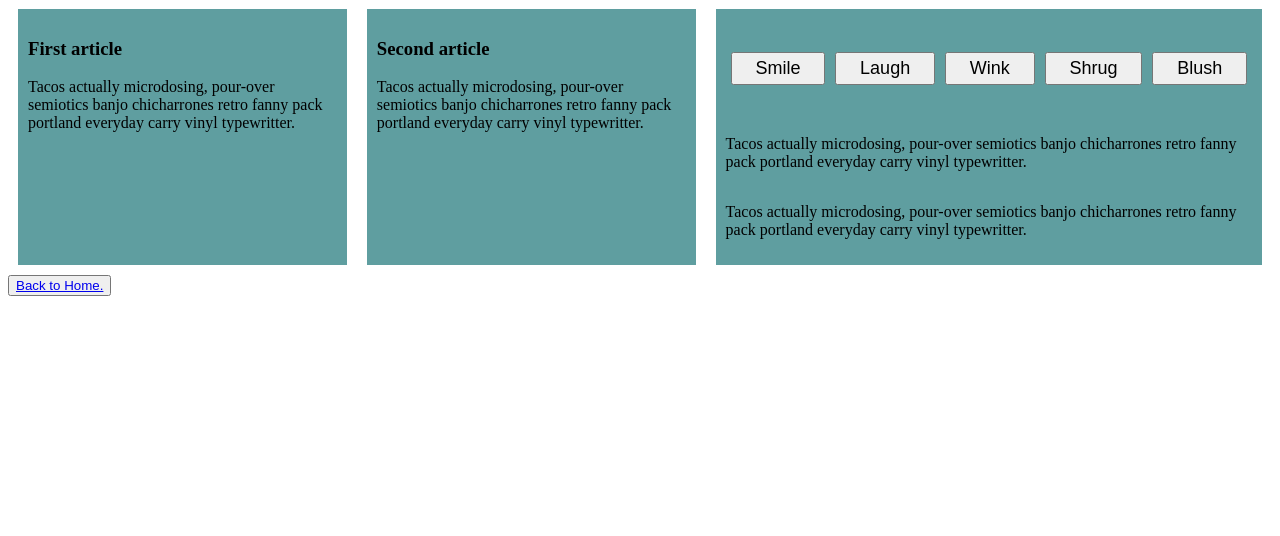
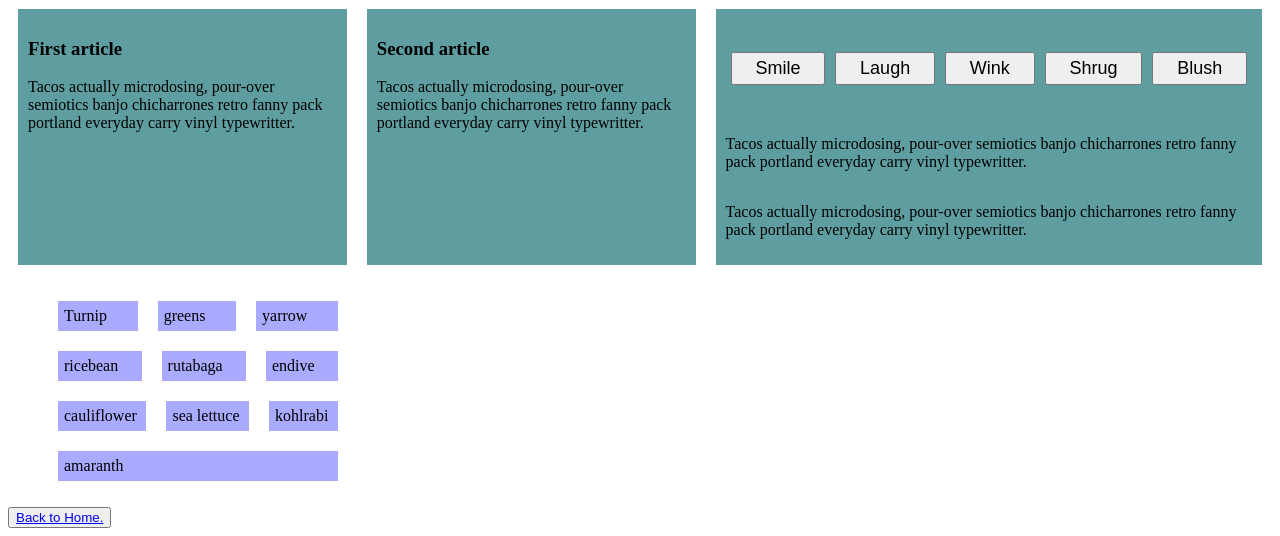
Before and after one commit to ryichk/css-practice, a website: page layout.html in a window 1280 px wide. Shown: the part 656-1192 px from the top of the page. Before the commit the page ends 960 px from the top, so only its background shows below. Drawn offline with Linux system fonts and the light colour scheme.

Commit message:
add flexbox skill test. practice flex-flow;

```diff
--- a/layout.html
+++ b/layout.html
@@ -70,6 +70,19 @@
             </article>
           </section>
         </div>
+        <ul class="flex-wrap">
+          <li>Turnip</li>
+          <li>greens</li>
+          <li>yarrow</li>
+          <li>ricebean</li>
+          <li>rutabaga</li>
+          <li>endive</li>
+          <li>cauliflower</li>
+          <li>sea lettuce</li>
+          <li>kohlrabi</li>
+          <li>amaranth</li>
+        </ul>
+
       </div>
       <button>
         <a href="/">Back to Home.</a>
--- a/public/css/layout.css
+++ b/public/css/layout.css
@@ -64,3 +64,18 @@
   font-size: 18px;
   line-height: 1.5;
 }
+
+.flex-wrap {
+  width: 300px;
+  display: flex;
+  flex-flow: row wrap;
+}
+
+.flex-wrap li {
+  list-style: none;
+  border: 1px solid #aaf;
+  padding: 5px;
+  margin: 10px;
+  background-color: #aaf;
+  flex: 1 auto;
+}
```
